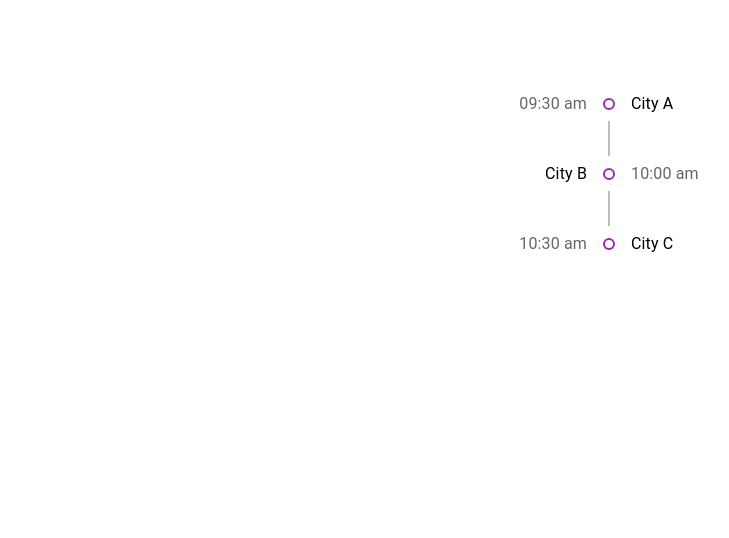
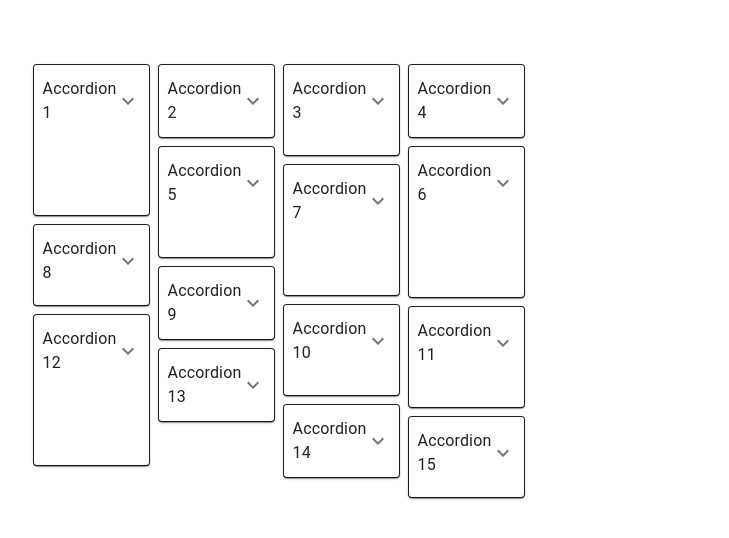
Before and after one commit to jamesarrojo/react-mui-demo, a React (Create React App) app: page / in a window 1280 px wide. Shown: the top 538 px of the page, without its empty margins (31-760 px from the left). Built offline with nearby package versions, Linux system fonts and the light colour scheme; the HTML template or start-up script is replaced by a standard one.

Commit message:
done with Masonry

```diff
--- a/src/App.tsx
+++ b/src/App.tsx
@@ -1,7 +1,8 @@
 import './App.css';
 import { LocalizationProvider } from '@mui/x-date-pickers/LocalizationProvider';
 import { AdapterDayjs } from '@mui/x-date-pickers/AdapterDayjs';
-import { MuiTimeline } from './components/MuiTimeline';
+import { MuiMasonry } from './components/MuiMasonry';
+// import { MuiTimeline } from './components/MuiTimeline';
 // import { MuiTabs } from './components/MuiTabs';
 // import { MuiDateRangePicker } from './components/MuiDateRangePicker';
 // import { MuiPicker } from './components/MuiPicker';
@@ -75,7 +76,8 @@
                 {/* <MuiPicker /> */}
                 {/* <MuiDateRangePicker /> */}
                 {/* <MuiTabs /> */}
-                <MuiTimeline />
+                {/* <MuiTimeline /> */}
+                <MuiMasonry />
             </div>
         </LocalizationProvider>
     );
--- /dev/null
+++ b/src/components/MuiMasonry.tsx
@@ -0,0 +1,42 @@
+import {
+    Box,
+    Paper,
+    Accordion,
+    AccordionSummary,
+    AccordionDetails,
+    Typography,
+} from '@mui/material';
+import { Masonry } from '@mui/lab';
+import ExpandMoreIcon from '@mui/icons-material/ExpandMore';
+
+const heights = [
+    150, 30, 90, 70, 110, 150, 130, 80, 50, 90, 100, 150, 30, 50, 80,
+];
+
+export const MuiMasonry = () => {
+    return (
+        <Box sx={{ width: 500, minHeight: 400 }}>
+            <Masonry columns={4} spacing={1}>
+                {heights.map((height, index) => (
+                    <Paper
+                        key={index}
+                        sx={{
+                            // display: 'flex',
+                            // justifyContent: 'center',
+                            // alignItems: 'center',
+                            // height,
+                            border: '1px solid',
+                        }}
+                    >
+                        <Accordion sx={{ minHeight: height }}>
+                            <AccordionSummary expandIcon={<ExpandMoreIcon />}>
+                                <Typography>Accordion {index + 1}</Typography>
+                            </AccordionSummary>
+                            <AccordionDetails>Content</AccordionDetails>
+                        </Accordion>
+                    </Paper>
+                ))}
+            </Masonry>
+        </Box>
+    );
+};
```
